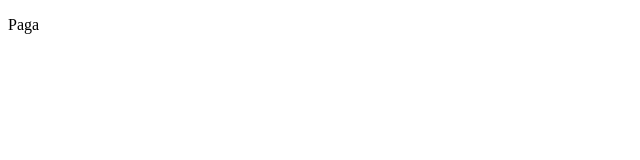
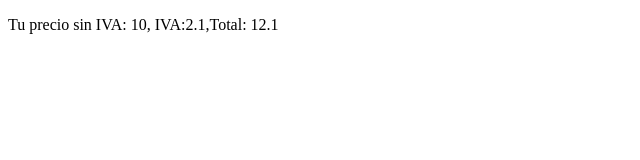
Before and after one commit to Lcras90/ejercicios-Adalab, a plain HTML site: page Modulo-2-leccion-04-ejercicio-03/index.html in a window 1280 px wide. Shown: the whole page, without its empty margins (0-640 px from the left). Drawn offline with Linux system fonts and the light colour scheme.

Commit message:
Add exercise 3 module 2+ html

```diff
--- a/Modulo-2-leccion-04-ejercicio-03/index.html
+++ b/Modulo-2-leccion-04-ejercicio-03/index.html
@@ -7,7 +7,7 @@
     <title>Document</title>
   </head>
   <body>
-    <p>Paga</p>
+    <p class="container1"></p>
     <script src="main.js"></script>
   </body>
 </html>
--- a/Modulo-2-leccion-04-ejercicio-03/main.js
+++ b/Modulo-2-leccion-04-ejercicio-03/main.js
@@ -9,3 +9,6 @@ function amount(a) {
   const price2 = amount(12)
   console.log(price2)
   const price3 = amount(45)
+
+const show = document.querySelector(".container1");
+show.innerHTML = price;
```
